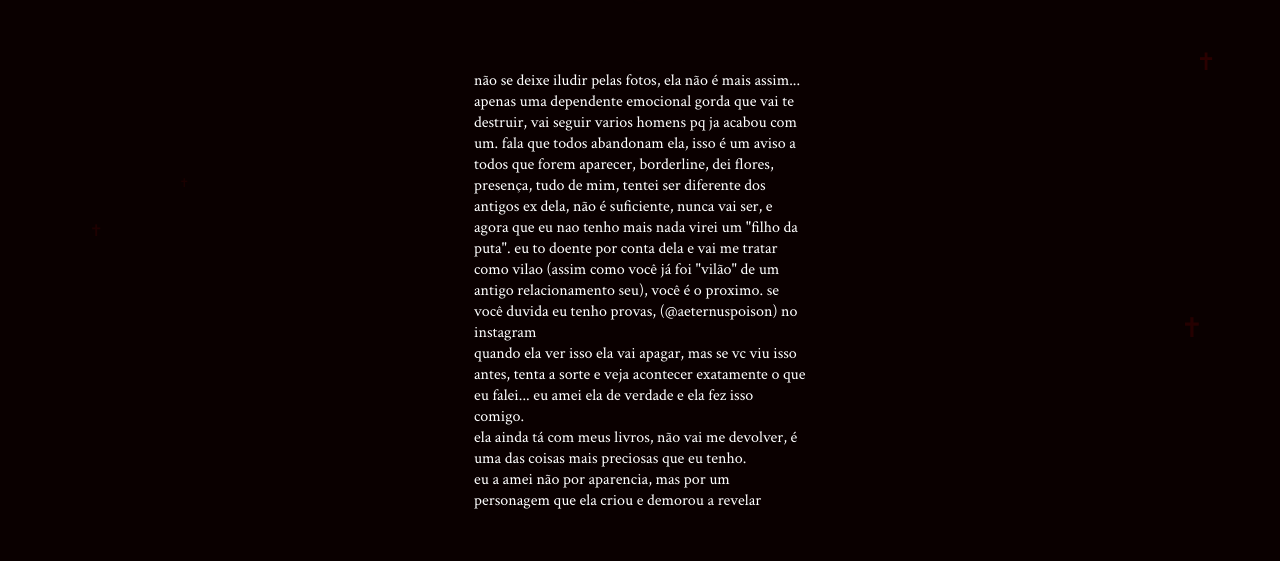
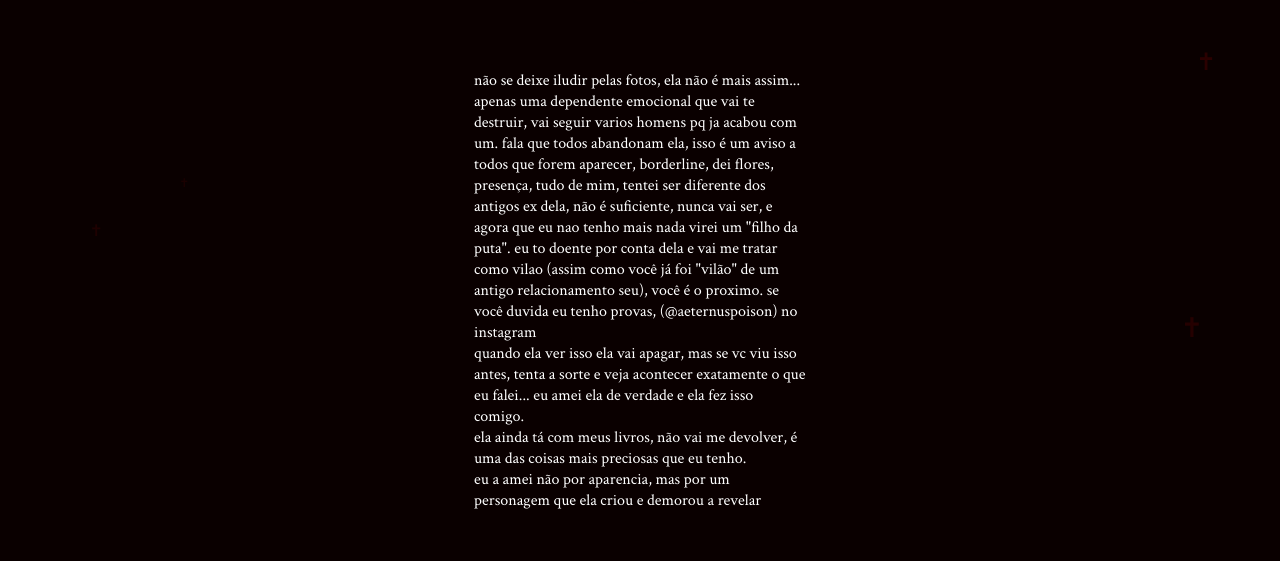
Before and after one commit to luanvictorsz/vallenousbourne, a React (Vite) app: page / in a window 1280 px wide. Shown: the part 384-945 px from the top of the page. Built offline with nearby package versions, Linux system fonts and the light colour scheme; a web font is replaced by a local one.

Commit message:
feat: adicao

```diff
--- a/src/App.jsx
+++ b/src/App.jsx
@@ -227,7 +227,7 @@ export default function App() {
         <div className="divider"><span>✝</span></div>
         <div>
           não se deixe iludir pelas fotos, ela não é mais assim...
-          apenas uma dependente emocional gorda que vai te destruir, vai seguir varios homens pq ja acabou com um. fala que todos abandonam ela, isso é um aviso a todos que forem aparecer, borderline, dei flores, presença, tudo de mim, tentei ser diferente dos antigos ex dela, não é suficiente, nunca vai ser, e agora que eu nao tenho mais nada virei um "filho da puta". eu to doente por conta dela e vai me tratar como vilao (assim como você já foi "vilão" de um antigo relacionamento seu), você é o proximo. se você duvida eu tenho provas, (@aeternuspoison) no instagram
+          apenas uma dependente emocional que vai te destruir, vai seguir varios homens pq ja acabou com um. fala que todos abandonam ela, isso é um aviso a todos que forem aparecer, borderline, dei flores, presença, tudo de mim, tentei ser diferente dos antigos ex dela, não é suficiente, nunca vai ser, e agora que eu nao tenho mais nada virei um "filho da puta". eu to doente por conta dela e vai me tratar como vilao (assim como você já foi "vilão" de um antigo relacionamento seu), você é o proximo. se você duvida eu tenho provas, (@aeternuspoison) no instagram
           <br/>
           quando ela ver isso ela vai apagar, mas se vc viu isso antes, tenta a sorte e veja acontecer exatamente o que eu falei... eu amei ela de verdade e ela fez isso comigo.
           <br/>
```
